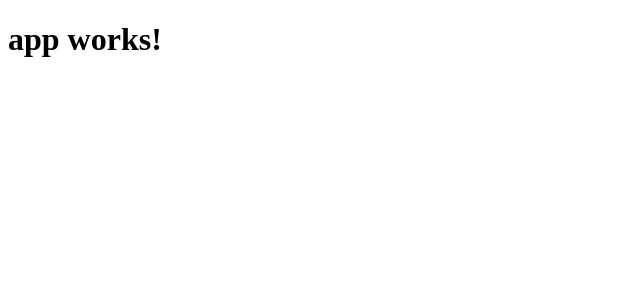
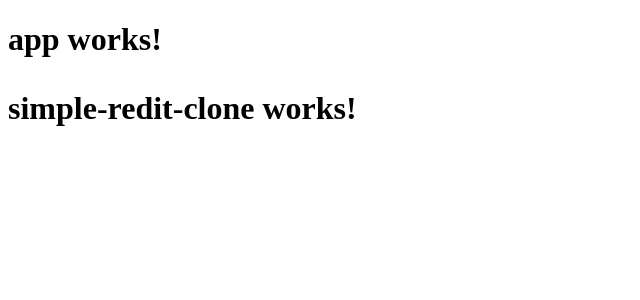
Before and after one commit to minhtrung2606-work/my-first-ng4-app, an Angular app in the folder Simple-Redit-Clone/: page / in a window 1280 px wide. Shown: the top 300 px of the page, without its empty margins (0-640 px from the left). Built offline with nearby package versions, Linux system fonts and the light colour scheme.

Commit message:
Init Simple-Redit-Clone app

```diff
--- a/Simple-Redit-Clone/src/app/app.component.html
+++ b/Simple-Redit-Clone/src/app/app.component.html
@@ -1,3 +1,5 @@
 <h1>
   {{title}}
+
+  <app-simple-redit-clone></app-simple-redit-clone>
 </h1>
--- a/Simple-Redit-Clone/src/app/app.module.ts
+++ b/Simple-Redit-Clone/src/app/app.module.ts
@@ -4,10 +4,12 @@ import { FormsModule } from '@angular/forms';
 import { HttpModule } from '@angular/http';
 
 import { AppComponent } from './app.component';
+import { SimpleReditCloneComponent } from './simple-redit-clone/simple-redit-clone.component';
 
 @NgModule({
   declarations: [
-    AppComponent
+    AppComponent,
+    SimpleReditCloneComponent
   ],
   imports: [
     BrowserModule,
--- /dev/null
+++ b/Simple-Redit-Clone/src/app/simple-redit-clone/simple-redit-clone.component.html
@@ -0,0 +1,3 @@
+<p>
+  simple-redit-clone works!
+</p>
--- /dev/null
+++ b/Simple-Redit-Clone/src/app/simple-redit-clone/simple-redit-clone.component.ts
@@ -0,0 +1,15 @@
+import { Component, OnInit } from '@angular/core';
+
+@Component({
+  selector: 'app-simple-redit-clone',
+  templateUrl: './simple-redit-clone.component.html',
+  styleUrls: ['./simple-redit-clone.component.css']
+})
+export class SimpleReditCloneComponent implements OnInit {
+
+  constructor() { }
+
+  ngOnInit() {
+  }
+
+}
```
Also changed, not shown: Simple-Redit-Clone/src/app/simple-redit-clone/simple-redit-clone.component.css (added), 1 other file (tests, documents, lock files or other folders).
